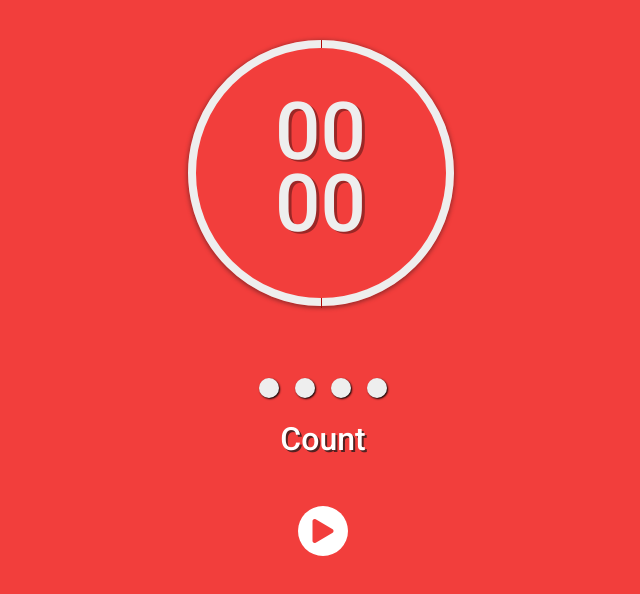
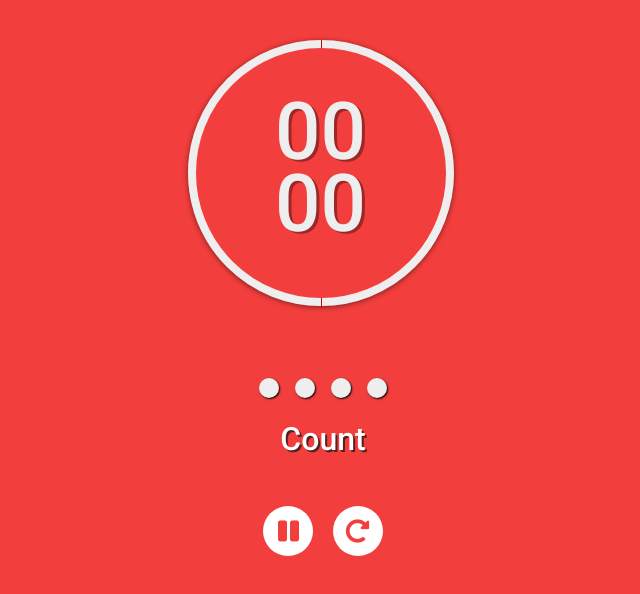
Before and after one commit to bncunha/tomate-clock, an Angular app: page / in a window 1280 px wide. Shown: the top 594 px of the page, without its empty margins (317-957 px from the left). Built offline with nearby package versions, Linux system fonts and the light colour scheme.

Commit message:
play animation

```diff
--- a/src/app/app.module.ts
+++ b/src/app/app.module.ts
@@ -1,5 +1,6 @@
 import { BrowserModule } from '@angular/platform-browser';
 import { NgModule } from '@angular/core';
+import { BrowserAnimationsModule } from '@angular/platform-browser/animations';
 
 import { AppComponent } from './app.component';
 import { TimerComponent } from './components/timer/timer.component';
@@ -14,7 +15,8 @@ import { ActionButtonsComponent } from './components/action-buttons/action-butto
     ActionButtonsComponent
   ],
   imports: [
-    BrowserModule
+    BrowserModule,
+    BrowserAnimationsModule
   ],
   providers: [],
   bootstrap: [AppComponent]
--- a/src/app/components/action-buttons/action-buttons.component.html
+++ b/src/app/components/action-buttons/action-buttons.component.html
@@ -1,3 +1,3 @@
-<button class="action" *ngIf="!showPlay"> <i class="fas fa-pause"></i> </button>
+<button class="action" [@toLeft] *ngIf="!showPlay"> <i class="fas fa-pause"></i> </button>
 <button class="action" *ngIf="showPlay"> <i class="fas fa-play"></i> </button>
-<button class="action" *ngIf="!showPlay"> <i class="fas fa-redo-alt"></i> </button>
+<button class="action" [@toRight] *ngIf="!showPlay"> <i class="fas fa-redo-alt"></i> </button>
--- a/src/app/components/action-buttons/action-buttons.component.ts
+++ b/src/app/components/action-buttons/action-buttons.component.ts
@@ -1,15 +1,43 @@
 import { Component, OnInit, Input } from '@angular/core';
-
+import {
+  trigger,
+  state,
+  style,
+  animate,
+  transition,
+} from '@angular/animations';
 @Component({
   selector: 'app-action-buttons',
   templateUrl: './action-buttons.component.html',
-  styleUrls: ['./action-buttons.component.scss']
+  styleUrls: ['./action-buttons.component.scss'],
+  animations: [
+    trigger('toLeft', [
+      transition(':enter', [
+        style({
+          transform: 'translateX(calc(100% - 16px))'
+        }),
+        animate('0.5s ease'),
+      ]),
+    ]),
+    trigger('toRight', [
+      transition(':enter', [
+        style({
+          transform: 'translateX(calc(-100% + 16px))'
+        }),
+        animate('0.5s ease'),
+      ])
+    ]),
+  ]
 })
 export class ActionButtonsComponent implements OnInit {
   @Input() showPlay = true;
   constructor() { }
 
   ngOnInit() {
+    setTimeout(() => {
+      console.log('s')
+      this.showPlay = false;
+    }, 1000);
   }
 
 }
```
